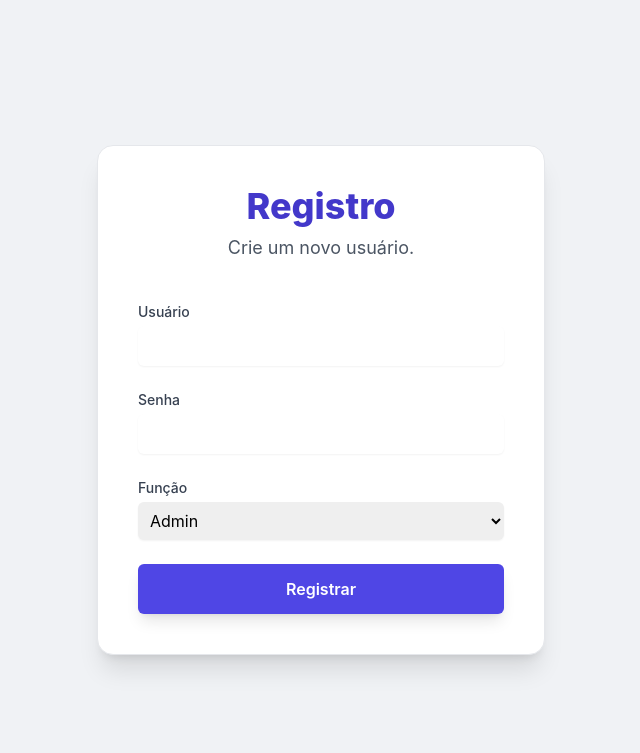
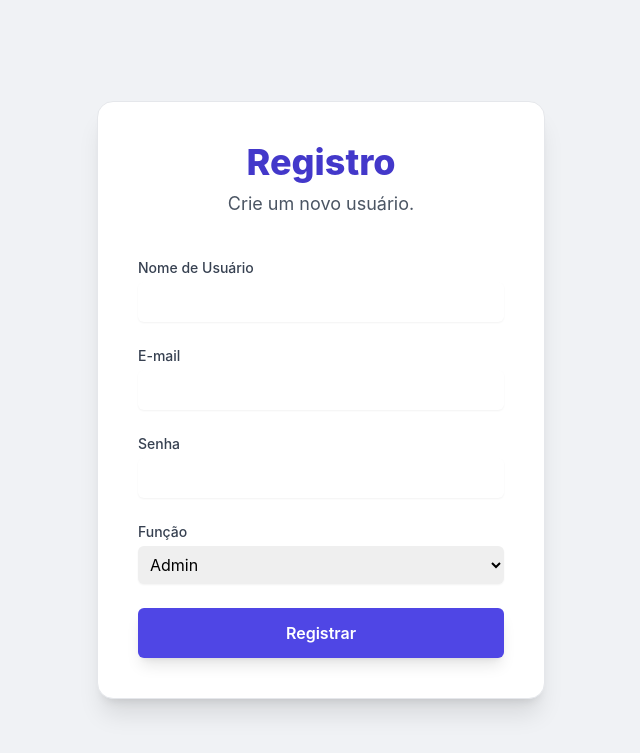
Before and after one commit to gualmeidap/api-convenios, a Flask app: page /register in a window 1280 px wide. Shown: the top 753 px of the page, without its empty margins (319-959 px from the left). Run offline with Flask 3, Linux system fonts and the light colour scheme; a user stored in the database is signed in; tables that the repository leaves empty hold one stand-in row (values such as "Sample post"); parts of the project's set-up code (start-up, migrations or seed data) failed here and were passed over; some libraries are stand-ins or nearby versions.

Commit message:
Implementa automação de envio de e-mail para diretores e arruma registro

```diff
--- a/app.py
+++ b/app.py
@@ -9,6 +9,7 @@ import os
 from datetime import datetime
 import uuid
 from werkzeug.utils import secure_filename
+from flask_mail import Mail, Message
 
 app = Flask(__name__)
 
@@ -19,6 +20,16 @@ app.config['MAX_CONTENT_LENGTH'] = 16 * 1024 * 1024
 ALLOWED_EXTENSIONS = {'pdf'}
 # Chave secreta para a sessão (necessária para o Flask-Login)
 app.config['SECRET_KEY'] = os.environ.get('SECRET_KEY', 'uma-chave-secreta-muito-segura')
+
+# --- Configuração do Flask-Mail (NOVO) ---
+app.config['MAIL_SERVER'] = 'smtp.office365.com'
+app.config['MAIL_PORT'] = 587
+app.config['MAIL_USE_TLS'] = True
+app.config['MAIL_USERNAME'] = os.environ.get('FLASK_MAIL_USERNAME', 'convenios.uniesp@uniesp.edu.br')
+app.config['MAIL_PASSWORD'] = os.environ.get('FLASK_MAIL_PASSWORD', 'mudar@123')
+
+mail = Mail(app)
+# --- Fim da configuração do Flask-Mail ---
 
 db.init_app(app)
 migrate = Migrate(app, db)
@@ -76,15 +87,16 @@ def logout():
 @role_required(['admin'])
 def register():
     if request.method == 'POST':
+        email = request.form.get('email')
         username = request.form.get('username')
         password = request.form.get('password')
         role = request.form.get('role')
 
-        if User.query.filter_by(username=username).first():
-            flash("Nome de usuário já existe.")
+        if User.query.filter_by(email=email).first():
+            flash("Endereço de e-mail já registrado.")
             return redirect(url_for('register'))
 
-        new_user = User(username=username, role=role)
+        new_user = User(email=email, username=username, role=role)
         new_user.set_password(password)
         db.session.add(new_user)
         db.session.commit()
@@ -130,15 +142,19 @@ def get_diretores_api():
     diretores = User.query.filter_by(role='diretor').all()
     return jsonify([{'id': diretor.id, 'username': diretor.username} for diretor in diretores])
 
-# Função simulada para o envio de e-mail.
-def mock_send_email(to_email, subject, body):
-    print(f"--- SIMULANDO O ENVIO DE E-MAIL ---")
-    print(f"Para: {to_email}")
-    print(f"Assunto: {subject}")
-    print(f"Corpo: {body}")
-    print(f"------------------------------------")
-    # Um código real para envio de e-mail seria inserido aqui.
-    return True
+# Função para enviar e-mail (NOVO)
+def send_email(to_email, subject, body):
+    try:
+        msg = Message(subject,
+                      sender=app.config['MAIL_USERNAME'],
+                      recipients=[to_email])
+        msg.body = body
+        mail.send(msg)
+        print(f"E-mail enviado com sucesso para {to_email}.")
+        return True
+    except Exception as e:
+        print(f"Erro ao enviar e-mail: {e}")
+        return False
 
 # Cadastrar Convênio
 @app.route('/convenio', methods=['POST'])
@@ -211,15 +227,21 @@ def adicionar_convenio():
         # --- Lógica de Envio de E-mail ---
         if diretor_responsavel_email:
             assunto = f"Nova Parceria Cadastrada - {nome_conveniada}"
-            corpo = f"""Prezado(a) Diretor(a).\n\n
-            Informamos que a unidade {unidade_uniesp} firmou uma nova parceria com a empresa {nome_conveniada},
-            com benefícios educacionais válidos a partir de {data_assinatura}."""
-            mock_send_email(diretor_responsavel_email, assunto, corpo)
+            corpo = f"""Prezado(a) Diretor(a),\n\n
+Informamos que a unidade {unidade_uniesp} firmou nova parceria com a empresa {nome_conveniada},
+com benefícios educacionais válidos a partir de {data_assinatura.strftime('%d/%m/%Y')}.
+
+Termo anexado: https://uniespvestibular.com.br/convenios/
+
+
+Atenciosamente,
+Equipe UNIESP"""
+            send_email(diretor_responsavel_email, assunto, corpo)
         # --- Fim da Lógica de E-mail ---
 
         # --- LOG DE AUDITORIA: Ação de Criação ---
         log_entry = AuditLog(
-            user_id=current_user,
+            user=current_user,
             action='CREATE',
             record_id=novoConvenio.id,
             table_name='convenio',
@@ -311,7 +333,7 @@ def update_convenio(convenio_id):
 
         # --- LOG DE AUDITORIA: Ação de Atualização ---
         log_entry = AuditLog(
-            user_id=current_user,
+            user=current_user,
             action='UPDATE',
             record_id=convenio_id,
             table_name='convenio',
@@ -337,7 +359,7 @@ def delete(convenio_id):
 
     # --- LOG DE AUDITORIA: Ação de Exclusão ---
     log_entry = AuditLog(
-        user_id=current_user,
+        user=current_user,
         action='DELETE',
         record_id=convenio_id,
         table_name='convenio',
--- a/templates/login.html
+++ b/templates/login.html
@@ -25,8 +25,8 @@
 
         <form action="/login" method="post" class="space-y-6">
             <div>
-                <label for="username" class="block text-sm font-medium text-gray-700">Usuário</label>
-                <input type="text" id="username" name="username" required class="mt-1 block w-full rounded-md border-gray-300 shadow-sm focus:border-indigo-500 focus:ring-indigo-500 p-2">
+                <label for="email" class="block text-sm font-medium text-gray-700">E-mail</label>
+                <input type="email" id="email" name="email" required class="mt-1 block w-full rounded-md border-gray-300 shadow-sm focus:border-indigo-500 focus:ring-indigo-500 p-2">
             </div>
             <div>
                 <label for="password" class="block text-sm font-medium text-gray-700">Senha</label>
--- a/templates/register.html
+++ b/templates/register.html
@@ -25,8 +25,12 @@
 
         <form action="/register" method="post" class="space-y-6">
             <div>
-                <label for="username" class="block text-sm font-medium text-gray-700">Usuário</label>
+                <label for="username" class="block text-sm font-medium text-gray-700">Nome de Usuário</label>
                 <input type="text" id="username" name="username" required class="mt-1 block w-full rounded-md border-gray-300 shadow-sm focus:border-indigo-500 focus:ring-indigo-500 p-2">
+            </div>
+            <div>
+                <label for="email" class="block text-sm font-medium text-gray-700">E-mail</label>
+                <input type="email" id="email" name="email" required class="mt-1 block w-full rounded-md border-gray-300 shadow-sm focus:border-indigo-500 focus:ring-indigo-500 p-2">
             </div>
             <div>
                 <label for="password" class="block text-sm font-medium text-gray-700">Senha</label>
```
Also changed, not shown: 6 other files.
